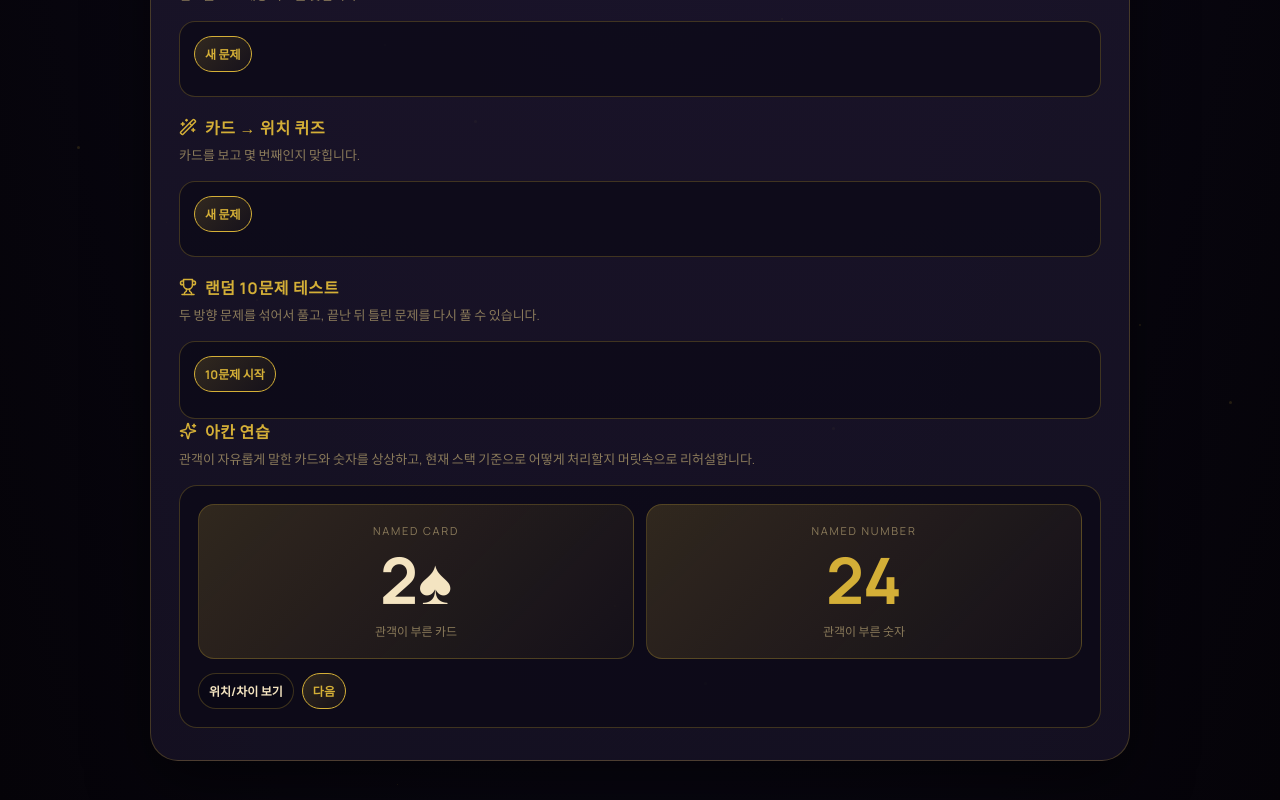
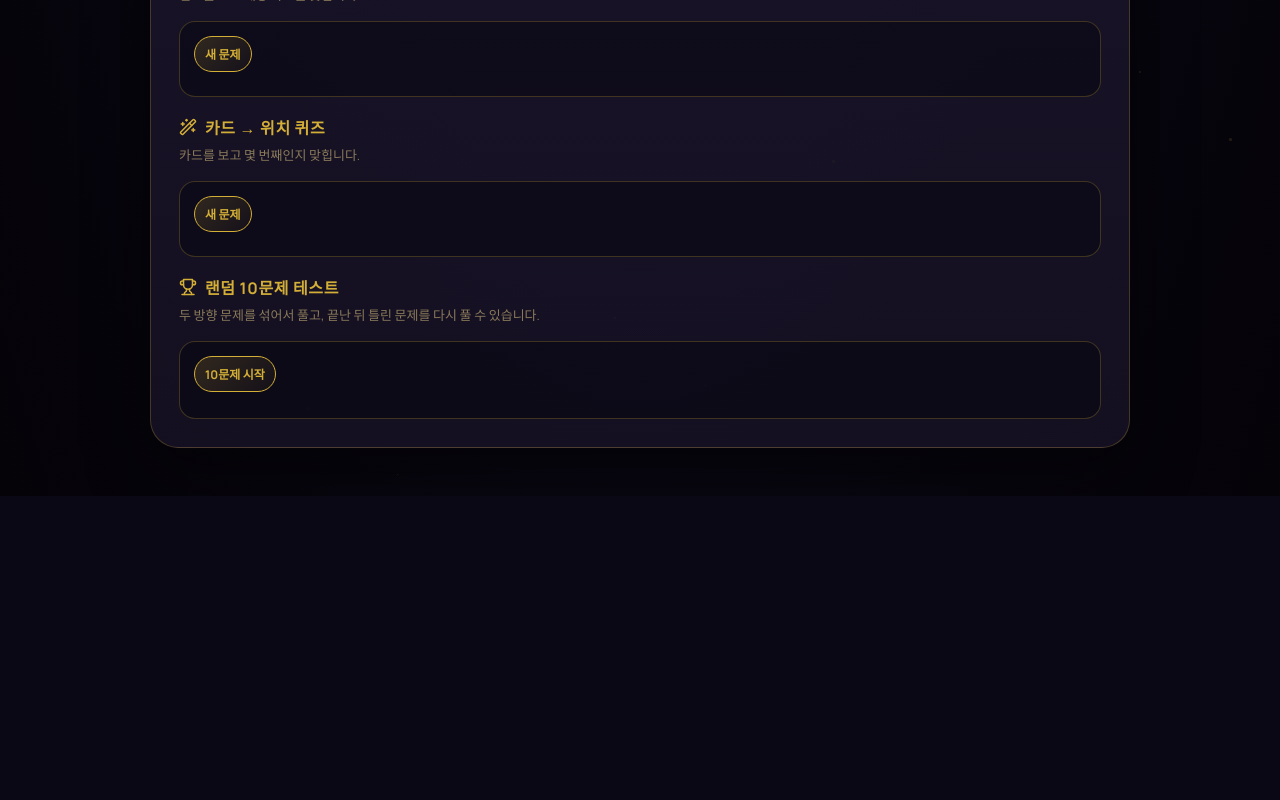
Before and after one commit to bgangmin-hash/magic-practice-ver2, a Next.js app: page /stack in a window 1280 px wide. Shown: the part 1742-2542 px from the top of the page. After the commit the page ends 2238 px from the top, so only its background shows below. Built offline with nearby package versions, Linux system fonts and the light colour scheme.

Commit message:
Update page.jsx

```diff
--- a/app/stack/page.jsx
+++ b/app/stack/page.jsx
@@ -335,8 +335,6 @@ const StackTrainer = ({ theme, inputStyle }) => {
   const [testAnswer, setTestAnswer] = useState('');
   const [testResults, setTestResults] = useState(null);
   const [reviewQuestions, setReviewQuestions] = useState([]);
-  const [acanScenario, setAcanScenario] = useState(null);
-  const [showAcanInfo, setShowAcanInfo] = useState(false);
 
   useEffect(() => {
     setStackState(loadJson(STACK_TRAINER_KEY, getDefaultStackState()));
@@ -353,34 +351,6 @@ const StackTrainer = ({ theme, inputStyle }) => {
   const [rangeStart, rangeEnd] = rangeToIndexes(stackState.viewRange);
   const visibleCards = cards.slice(rangeStart, Math.min(rangeEnd, cards.length));
   const currentTestQuestion = testQuestions[testIndex];
-
-  const createAcanScenario = () => {
-    if (!cards.length) return null;
-    const cardIndex = getRandomInt(cards.length);
-    return {
-      card: cards[cardIndex],
-      cardIndex,
-      namedNumber: getRandomInt(52) + 1,
-    };
-  };
-
-  const nextAcanScenario = () => {
-    const next = createAcanScenario();
-    setAcanScenario(next);
-    setShowAcanInfo(false);
-  };
-
-  useEffect(() => {
-    if (cards.length) {
-      setAcanScenario(createAcanScenario());
-      setShowAcanInfo(false);
-    } else {
-      setAcanScenario(null);
-    }
-  }, [stackState.selectedDeck, stackState.customInput, stackState.eightKingsSuitOrder]);
-
-  const acanCurrentPosition = acanScenario ? acanScenario.cardIndex + 1 : null;
-  const acanDifference = acanScenario ? acanScenario.namedNumber - acanCurrentPosition : null;
 
   const updateStats = (correct) => {
     const current = stackState.stats || getDefaultStackState().stats;
@@ -593,48 +563,6 @@ const StackTrainer = ({ theme, inputStyle }) => {
         {cards.length < 52 && stackState.selectedDeck === 'custom' && <p style={{ color: '#ff9b9b', fontSize: 12, lineHeight: 1.5 }}>커스텀 덱은 52장을 입력해야 전체 퀴즈가 정확히 작동합니다.</p>}
       </div>
 
-      <SectionTitle icon={Sparkles} title="아칸 연습" subtitle="관객이 자유롭게 말한 카드와 숫자를 상상하고, 현재 스택 기준으로 어떻게 처리할지 머릿속으로 리허설합니다." />
-      <div style={{ background: theme.inputBg, border: `1px solid ${theme.border}`, borderRadius: 18, padding: 18, marginBottom: 4 }}>
-        {acanScenario ? (
-          <div>
-            <div style={{ display: 'grid', gridTemplateColumns: '1fr 1fr', gap: 12, marginBottom: 14 }}>
-              <div style={{ background: theme.softCard, border: `1px solid ${theme.border}`, borderRadius: 16, padding: '18px 12px', textAlign: 'center' }}>
-                <div style={{ color: theme.sub, fontSize: 11, letterSpacing: '0.16em', textTransform: 'uppercase', marginBottom: 10 }}>Named Card</div>
-                <div style={{ color: cardColor(acanScenario.card, theme), fontSize: 'clamp(38px, 10vw, 64px)', fontWeight: 900, lineHeight: 1 }}>{formatCard(acanScenario.card)}</div>
-                <div style={{ color: theme.sub, fontSize: 12, marginTop: 10 }}>관객이 부른 카드</div>
-              </div>
-              <div style={{ background: theme.softCard, border: `1px solid ${theme.border}`, borderRadius: 16, padding: '18px 12px', textAlign: 'center' }}>
-                <div style={{ color: theme.sub, fontSize: 11, letterSpacing: '0.16em', textTransform: 'uppercase', marginBottom: 10 }}>Named Number</div>
-                <div style={{ color: theme.gold, fontSize: 'clamp(38px, 10vw, 64px)', fontWeight: 900, lineHeight: 1 }}>{acanScenario.namedNumber}</div>
-                <div style={{ color: theme.sub, fontSize: 12, marginTop: 10 }}>관객이 부른 숫자</div>
-              </div>
-            </div>
-
-            {showAcanInfo && (
-              <div style={{ display: 'grid', gridTemplateColumns: '1fr 1fr', gap: 10, marginBottom: 14 }}>
-                <div style={{ border: `1px solid ${theme.border}`, borderRadius: 14, padding: 12, background: theme.softCard }}>
-                  <div style={{ color: theme.sub, fontSize: 11 }}>현재 스택 위치</div>
-                  <div style={{ color: theme.gold, fontWeight: 900, fontSize: 22, marginTop: 4 }}>{acanCurrentPosition}번</div>
-                </div>
-                <div style={{ border: `1px solid ${theme.border}`, borderRadius: 14, padding: 12, background: theme.softCard }}>
-                  <div style={{ color: theme.sub, fontSize: 11 }}>목표 숫자와의 차이</div>
-                  <div style={{ color: theme.gold, fontWeight: 900, fontSize: 22, marginTop: 4 }}>{acanDifference > 0 ? `+${acanDifference}` : acanDifference}</div>
-                </div>
-              </div>
-            )}
-
-            <div style={{ display: 'flex', gap: 8, flexWrap: 'wrap' }}>
-              <button onClick={() => setShowAcanInfo(!showAcanInfo)} style={smallButtonStyle(showAcanInfo)}>{showAcanInfo ? '위치/차이 숨기기' : '위치/차이 보기'}</button>
-              <button onClick={nextAcanScenario} style={smallButtonStyle(true)}>다음</button>
-            </div>
-          </div>
-        ) : (
-          <div style={{ color: theme.sub, lineHeight: 1.55 }}>
-            선택한 덱에 카드가 없습니다. 커스텀 덱을 사용하는 경우 카드를 먼저 입력해 주세요.
-          </div>
-        )}
-      </div>
-
     </div>
   );
 };
@@ -723,7 +651,7 @@ export default function StackTrainerPage() {
           </div>
           <h1 style={{ margin: 0, fontFamily: "'Cinzel', serif", fontSize: 'clamp(30px, 6vw, 52px)', lineHeight: 1.08 }}>Stack Trainer</h1>
           <p style={{ margin: '12px auto 0', maxWidth: 620, color: theme.sub, lineHeight: 1.65, fontSize: 14 }}>
-            네모니카, 8 Kings, 커스텀 스택을 넓은 화면에서 낱말카드·전체 순서·랜덤 테스트·아칸 연습으로 훈련합니다.
+            네모니카, 8 Kings, 커스텀 스택을 넓은 화면에서 낱말카드·전체 순서·랜덤 테스트로 연습합니다.
           </p>
         </div>
 
```
